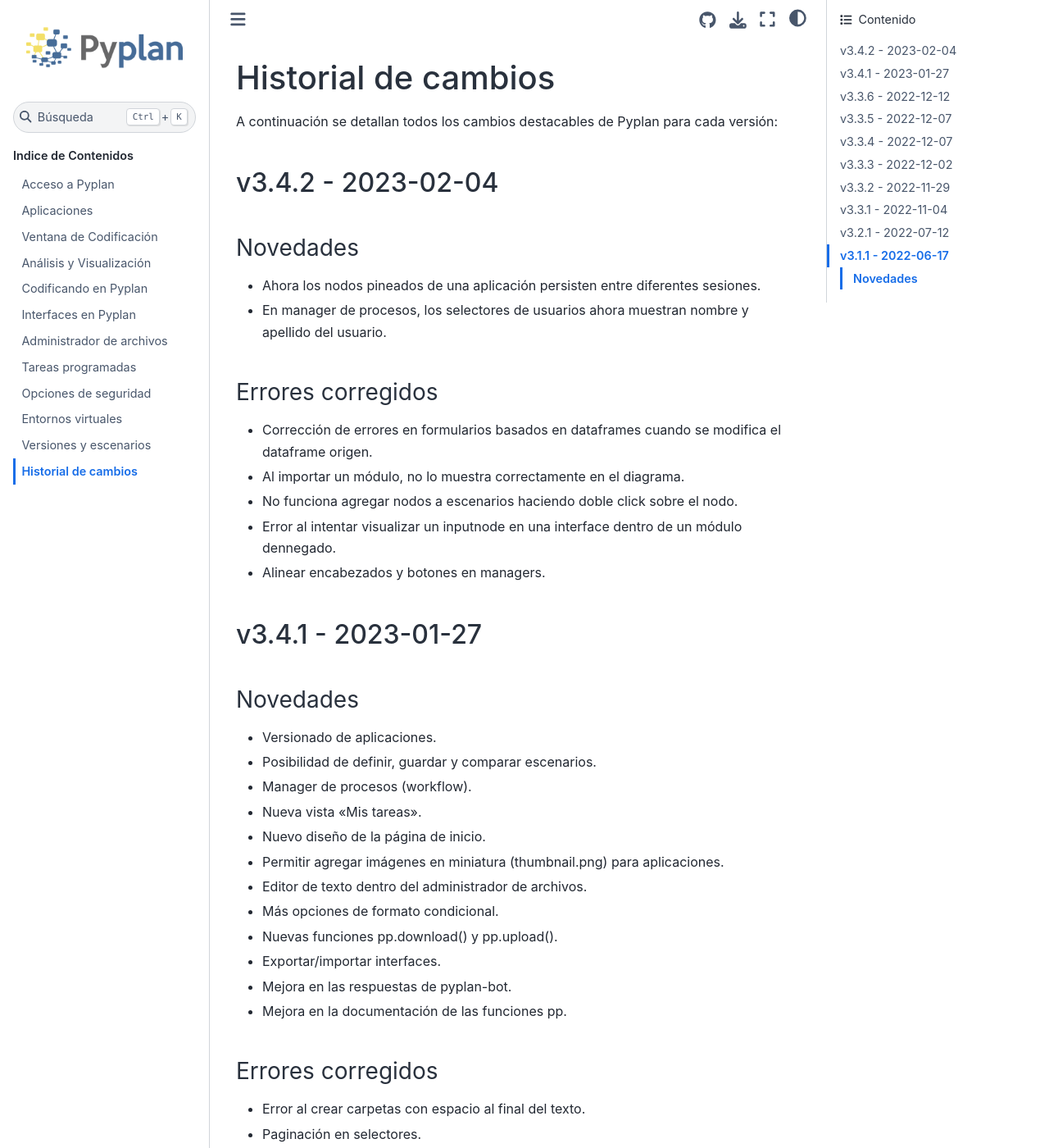
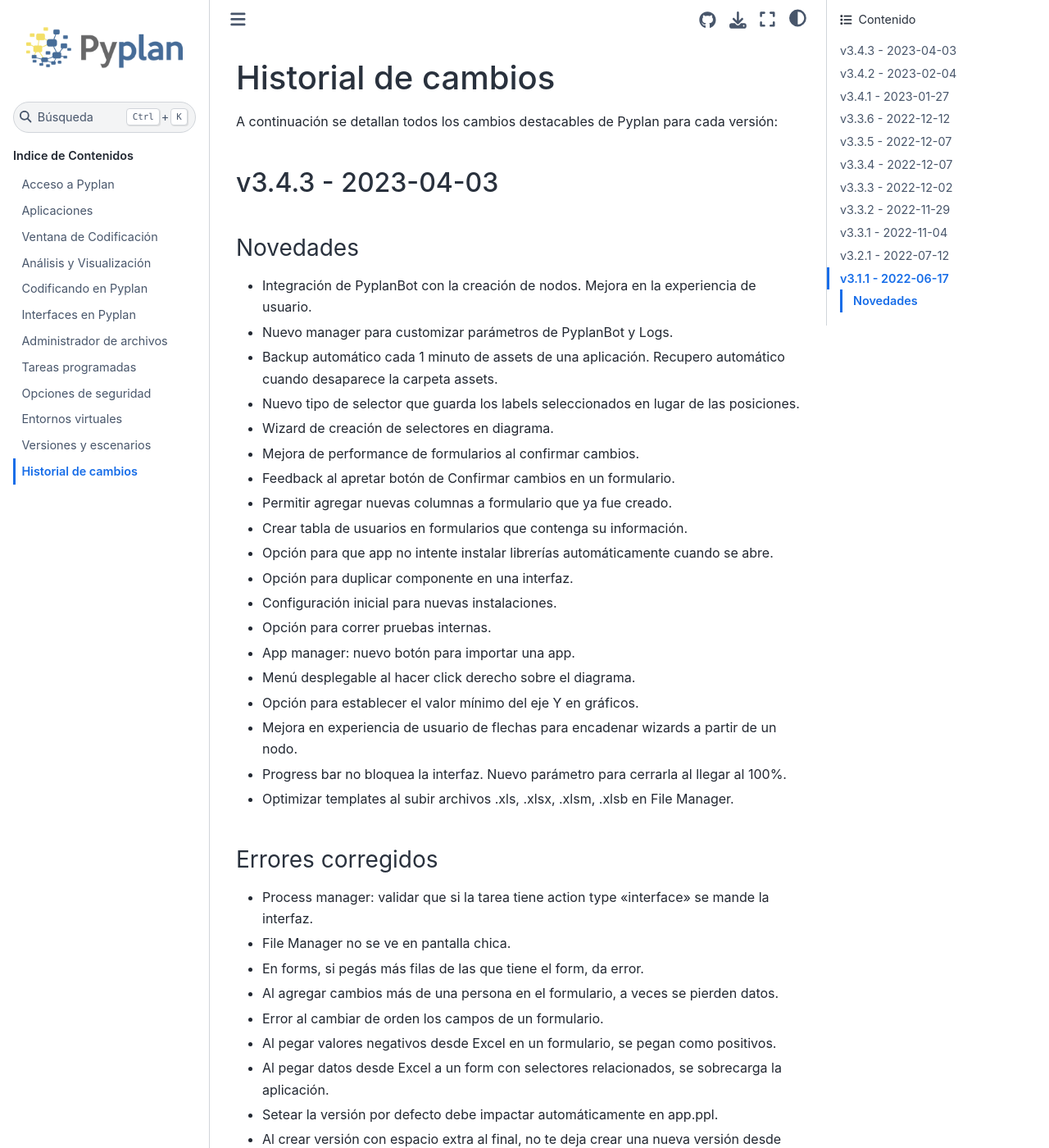
Before and after one commit to pyplan/pyplan, a Sphinx documentation site: the page built from docs/99_change_log/index.rst, in a window 1280 px wide and 1400 px high. Shown: the whole window at 82% size. Built offline with Sphinx 7.4.7 and the Sphinx Book theme 1.1.4, drawn with Linux system fonts in a browser that asks for light colours; some of the changed text lies outside the part shown.

Commit message:
add v3.4.3 changelog

```diff
--- a/docs/99_change_log/index.rst
+++ b/docs/99_change_log/index.rst
@@ -2,6 +2,59 @@
 ====================
 
 A continuación se detallan todos los cambios destacables de Pyplan para cada versión:
+
+v3.4.3 - 2023-04-03
+-------------------
+
+---------
+Novedades
+---------
+
+- Integración de PyplanBot con la creación de nodos. Mejora en la experiencia de usuario.
+- Nuevo manager para customizar parámetros de PyplanBot y Logs.
+- Backup automático cada 1 minuto de assets de una aplicación. Recupero automático cuando desaparece la carpeta assets.
+- Nuevo tipo de selector que guarda los labels seleccionados en lugar de las posiciones.
+- Wizard de creación de selectores en diagrama.
+- Mejora de performance de formularios al confirmar cambios.
+- Feedback al apretar botón de Confirmar cambios en un formulario.
+- Permitir agregar nuevas columnas a formulario que ya fue creado.
+- Crear tabla de usuarios en formularios que contenga su información.
+- Opción para que app no intente instalar librerías automáticamente cuando se abre.
+- Opción para duplicar componente en una interfaz.
+- Configuración inicial para nuevas instalaciones.
+- Opción para correr pruebas internas.
+- App manager: nuevo botón para importar una app.
+- Menú desplegable al hacer click derecho sobre el diagrama.
+- Opción para establecer el valor mínimo del eje Y en gráficos.
+- Mejora en experiencia de usuario de flechas para encadenar wizards a partir de un nodo.
+- Progress bar no bloquea la interfaz. Nuevo parámetro para cerrarla al llegar al 100%.
+- Optimizar templates al subir archivos .xls, .xlsx, .xlsm, .xlsb en File Manager.
+
+------------------
+Errores corregidos
+------------------
+
+- Process manager: validar que si la tarea tiene action type "interface" se mande la interfaz.
+- File Manager no se ve en pantalla chica.
+- En forms, si pegás más filas de las que tiene el form, da error.
+- Al agregar cambios más de una persona en el formulario, a veces se pierden datos.
+- Error al cambiar de orden los campos de un formulario.
+- Al pegar valores negativos desde Excel en un formulario, se pegan como positivos.
+- Al pegar datos desde Excel a un form con selectores relacionados, se sobrecarga la aplicación.
+- Setear la versión por defecto debe impactar automáticamente en app.ppl.
+- Al crear versión con espacio extra al final, no te deja crear una nueva versión desde ésta.
+- Al crear una carpeta en File Manager y en el input presionar delete, aparece el popup de confirmación de borrar.
+- Problema al visualizar selectores multiselect en diagrama.
+- Al crear un selector no se refresca la definición.
+- Si un selector falla, no se puede ingresar al módulo donde se encuentra el selector.
+- Al quitarle todos los permisos a un rol, un usuario puede ingresar a funciones que no debería.
+- Buscador de nodos de programador de tareas no lista nodos tipo output.
+- Ajustes en interfaces.
+- Si un usuario falla al loguearse desde más de un navegador distinto, no deja desbloquearlo desde User Manager.
+- Buscador de Task Scheduler no funciona correctamente.
+- Usuarios con rol Company User no pueden abrir aplicaciones de un Team.
+- Al editar un archivo en file manager y dejarlo vacío, no guarda los cambios.
+
 
 v3.4.2 - 2023-02-04
 -------------------
```
Also changed, not shown: 1 other file.
